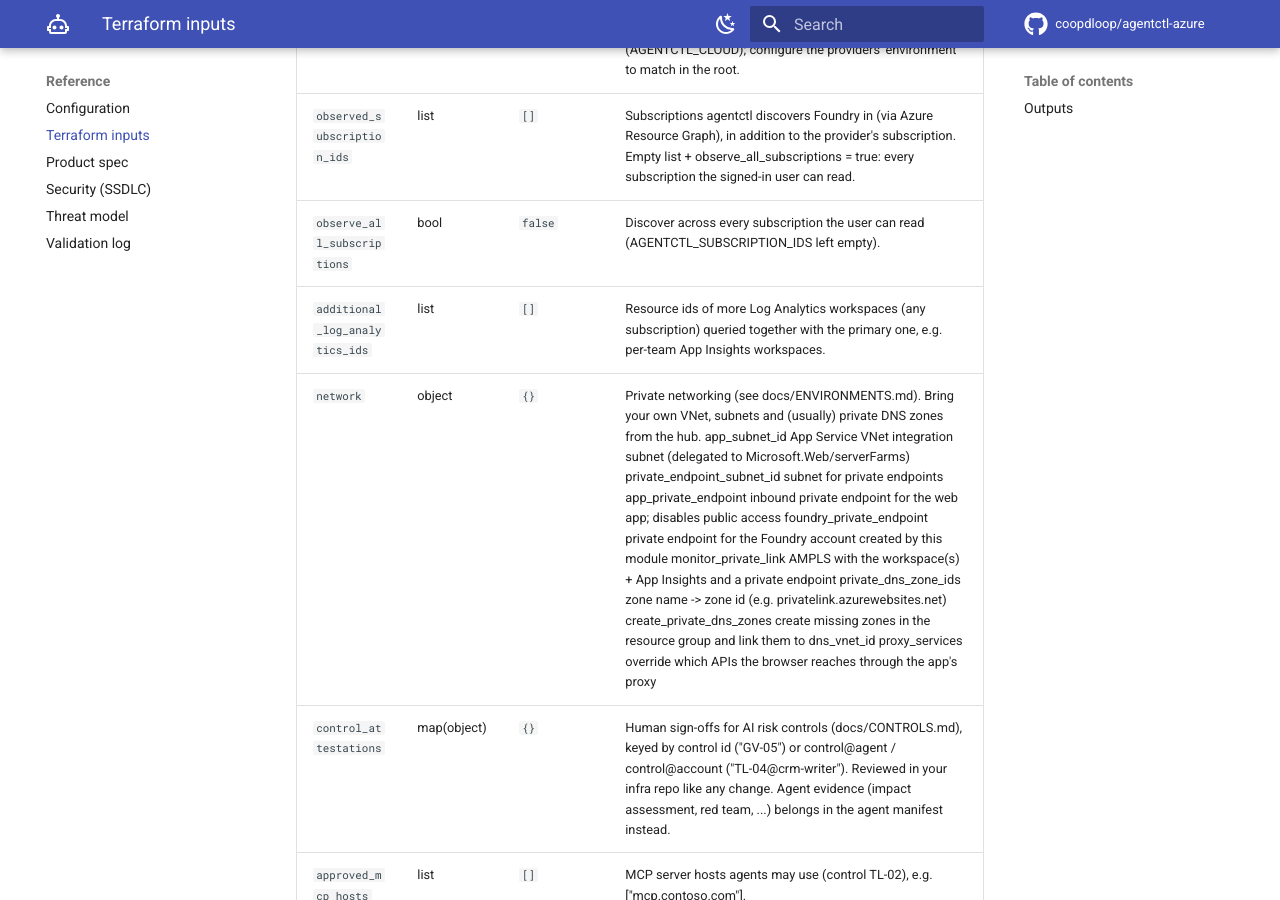
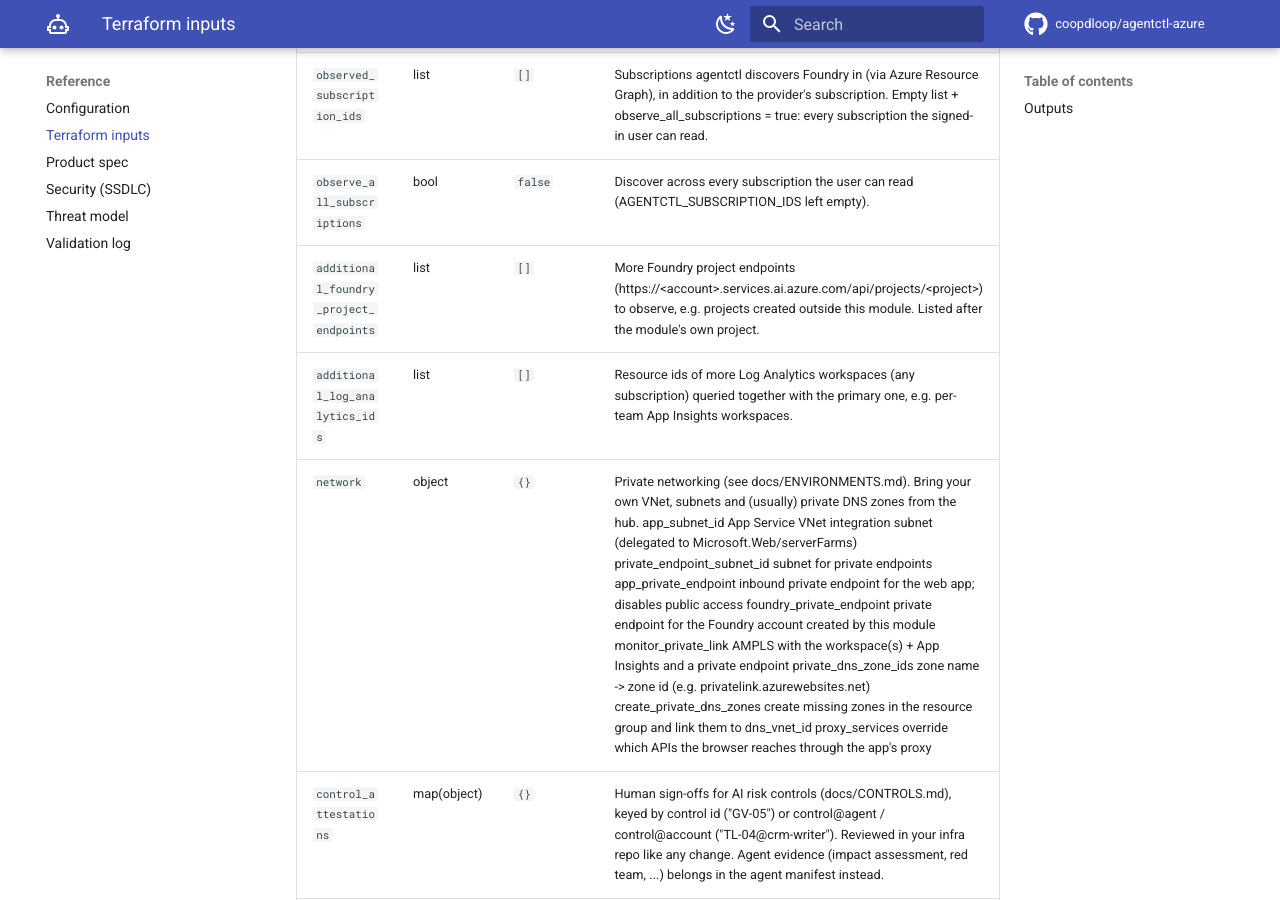
Before and after one commit to coopdloop/agentctl-azure, an MkDocs documentation site: the page built from docs/reference/terraform.md, in a window 1280 px wide and 900 px high, scrolled down 1290 px. Built offline with MkDocs 1.6.1 and Material for MkDocs 9.7.7, drawn with Linux system fonts in a browser that asks for light colours; comment, search, counter and statistics services are not loaded.

Commit message:
Terraform: observe additional Foundry projects (additional_foundry_project_endpoints)
AGENTCTL_FOUNDRY_PROJECT_ENDPOINTS was always the module's own project, so projects created
elsewhere (e.g. an agent gateway's project with external agents) could only be added by hand
and a later apply reverted them. The new list is appended to the module's project.

Co-Authored-By: Claude Opus 5.5 <noreply@anthropic.com>

```diff
--- a/docs/reference/terraform.md
+++ b/docs/reference/terraform.md
@@ -20,6 +20,7 @@ Object inputs accept partial values: omitted attributes take their defaults. See
 | `cloud` | string | `"AzureCloud"` | Azure cloud: AzureCloud, AzureUSGovernment or AzureChinaCloud. Sets the app's endpoints (AGENTCTL_CLOUD); configure the providers' environment to match in the root. |
 | `observed_subscription_ids` | list | `[]` | Subscriptions agentctl discovers Foundry in (via Azure Resource Graph), in addition to the provider's subscription. Empty list + observe_all_subscriptions = true: every subscription the signed-in user can read. |
 | `observe_all_subscriptions` | bool | `false` | Discover across every subscription the user can read (AGENTCTL_SUBSCRIPTION_IDS left empty). |
+| `additional_foundry_project_endpoints` | list | `[]` | More Foundry project endpoints (https://&lt;account>.services.ai.azure.com/api/projects/&lt;project>) to observe, e.g. projects created outside this module. Listed after the module's own project. |
 | `additional_log_analytics_ids` | list | `[]` | Resource ids of more Log Analytics workspaces (any subscription) queried together with the primary one, e.g. per-team App Insights workspaces. |
 | `network` | object | `{}` | Private networking (see docs/ENVIRONMENTS.md). Bring your own VNet, subnets and (usually) private DNS zones from the hub. app_subnet_id               App Service VNet integration subnet (delegated to Microsoft.Web/serverFarms) private_endpoint_subnet_id  subnet for private endpoints app_private_endpoint        inbound private endpoint for the web app; disables public access foundry_private_endpoint    private endpoint for the Foundry account created by this module monitor_private_link        AMPLS with the workspace(s) + App Insights and a private endpoint private_dns_zone_ids        zone name -> zone id (e.g. privatelink.azurewebsites.net) create_private_dns_zones    create missing zones in the resource group and link them to dns_vnet_id proxy_services              override which APIs the browser reaches through the app's proxy |
 | `control_attestations` | map(object) | `{}` | Human sign-offs for AI risk controls (docs/CONTROLS.md), keyed by control id ("GV-05") or control@agent / control@account ("TL-04@crm-writer"). Reviewed in your infra repo like any change. Agent evidence (impact assessment, red team, ...) belongs in the agent manifest instead. |
```
Also changed, not shown: 4 other files.
